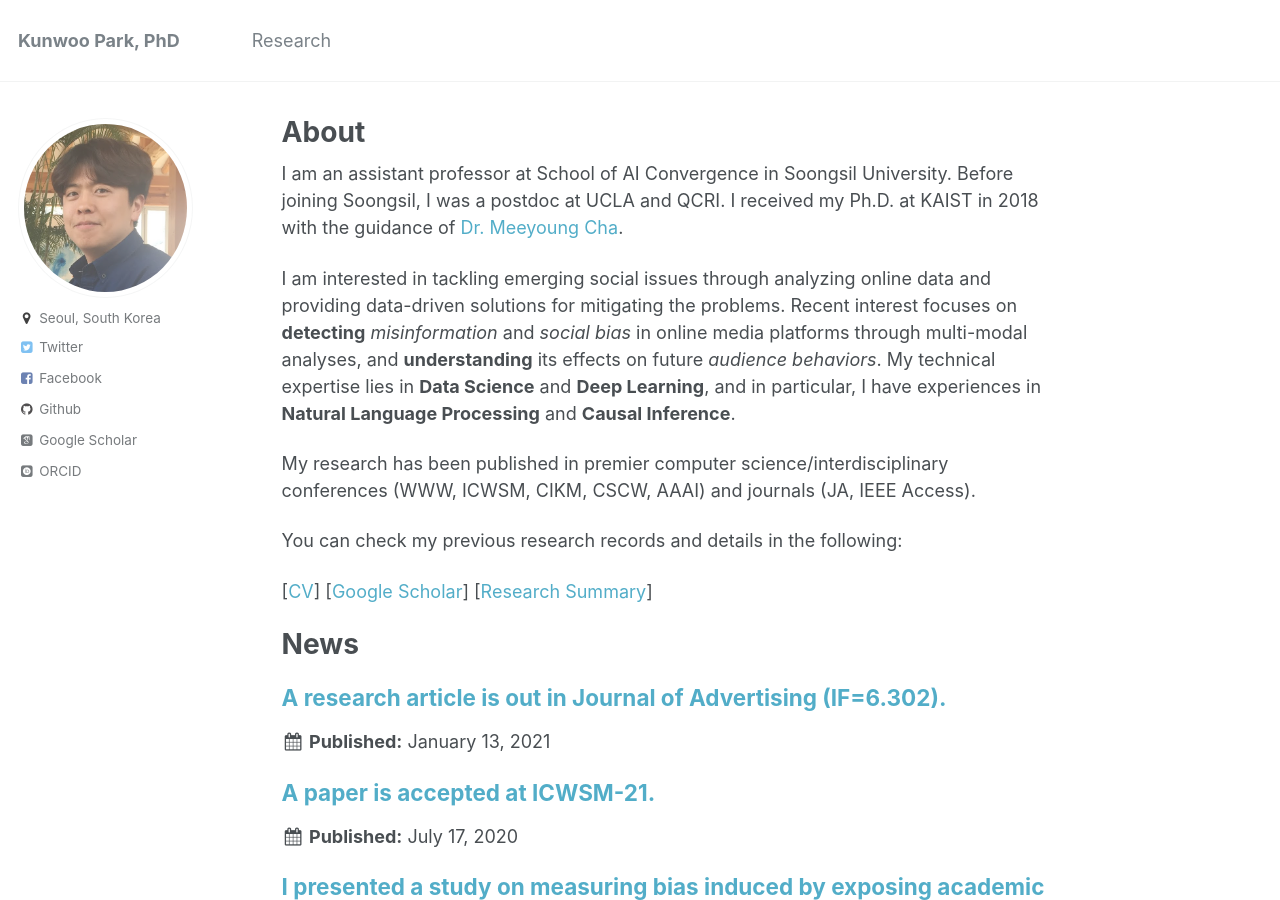
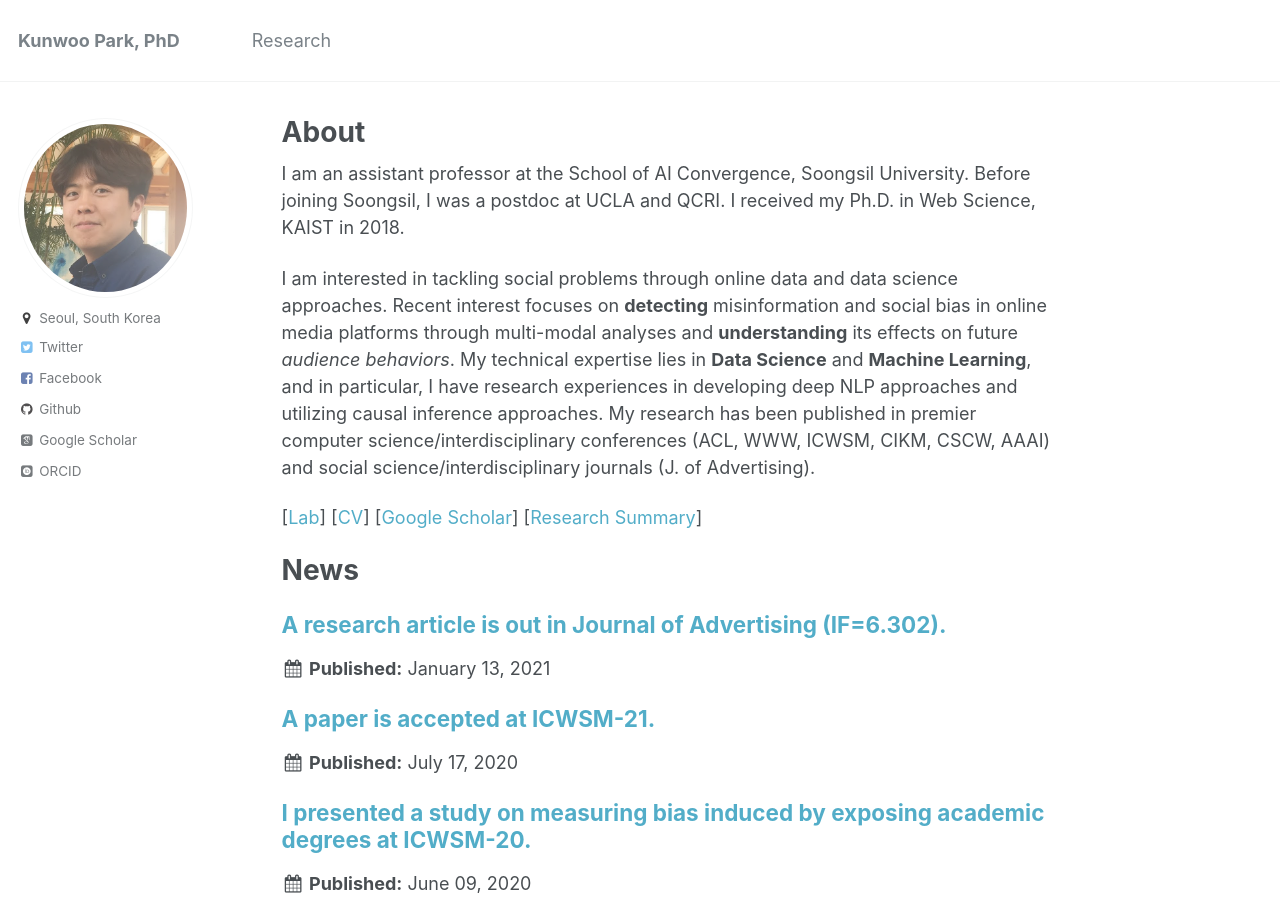
Before and after one commit to bywords/bywords.github.io, a Jekyll site: the page built from _pages/about.md, in a window 1280 px wide and 900 px high. Built offline with Jekyll 4.4.1, drawn with Linux system fonts in a browser that asks for light colours; some web fonts are replaced.

Commit message:
Update about.md

```diff
--- a/_pages/about.md
+++ b/_pages/about.md
@@ -8,16 +8,11 @@ redirect_from:
   - /about.html
 ---
 
-I am an assistant professor at School of AI Convergence in Soongsil University.
-Before joining Soongsil, I was a postdoc at UCLA and QCRI. I received my Ph.D. at KAIST in 2018 with the guidance of [Dr. Meeyoung Cha](https://ds.ibs.re.kr/index.php/ci/).
+I am an assistant professor at the School of AI Convergence, Soongsil University. Before joining Soongsil, I was a postdoc at UCLA and QCRI. I received my Ph.D. in Web Science, KAIST in 2018.
 
-I am interested in tackling emerging social issues through analyzing online data and providing data-driven solutions for mitigating the problems. Recent interest focuses on **detecting** *misinformation* and *social bias* in online media platforms through multi-modal analyses, and **understanding** its effects on future *audience behaviors*.
-My technical expertise lies in **Data Science** and **Deep Learning**, and in particular, I have experiences in **Natural Language Processing** and **Causal Inference**.
+I am interested in tackling social problems through online data and data science approaches. Recent interest focuses on **detecting** misinformation and social bias in online media platforms through multi-modal analyses and **understanding** its effects on future *audience behaviors*. My technical expertise lies in **Data Science** and **Machine Learning**, and in particular, I have research experiences in developing deep NLP approaches and utilizing causal inference approaches. My research has been published in premier computer science/interdisciplinary conferences (ACL, WWW, ICWSM, CIKM, CSCW, AAAI) and social science/interdisciplinary journals (J. of Advertising).
 
-My research has been published in premier computer science/interdisciplinary conferences (WWW, ICWSM, CIKM, CSCW, AAAI) and journals (JA, IEEE Access).
-
-You can check my previous research records and details in the following:
-
+[[Lab](https://ssu-humane.github.io)]
 [[CV](/files/Kunwoo_CV.pdf)]
 [[Google Scholar](https://scholar.google.com/citations?user=xiZ1ImoAAAAJ)]
 [[Research Summary](https://bywords.github.io/research/)]
```
